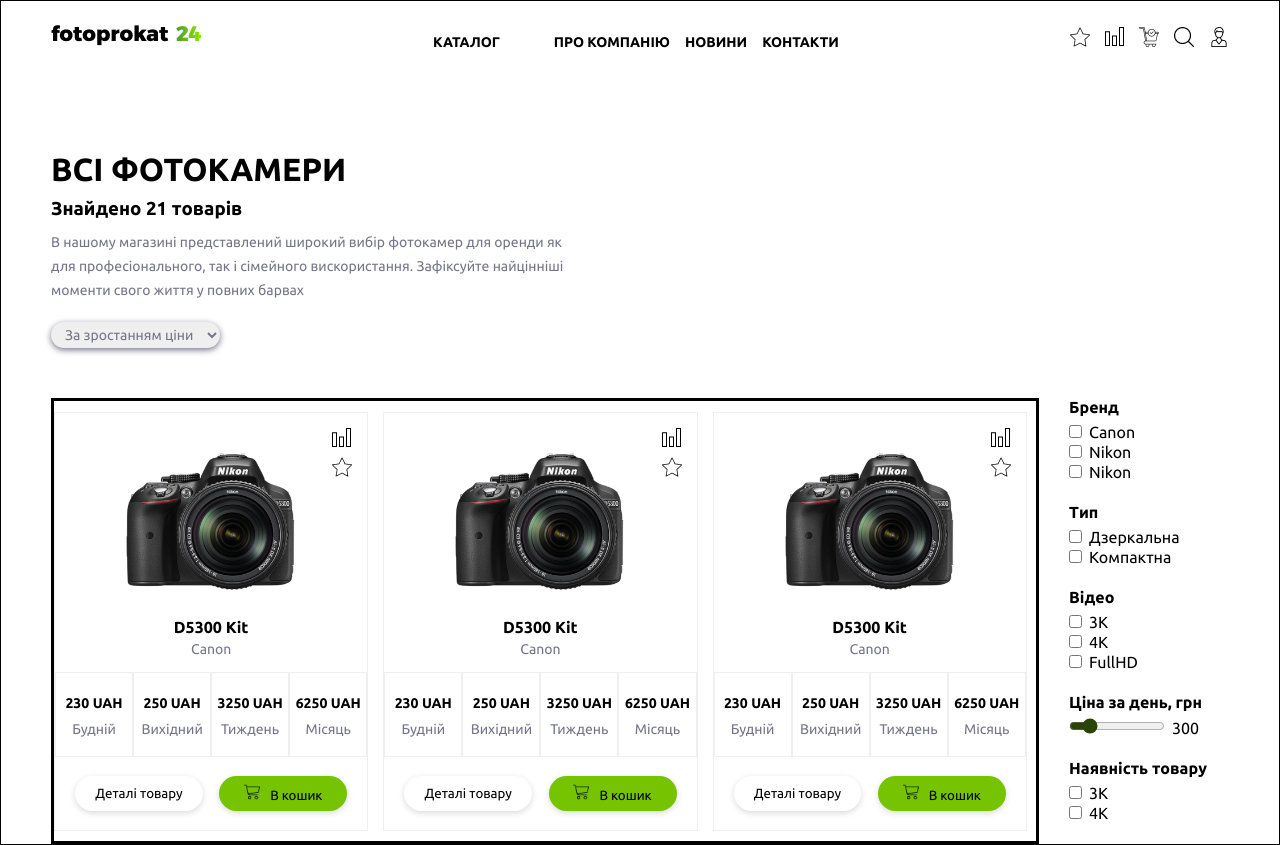
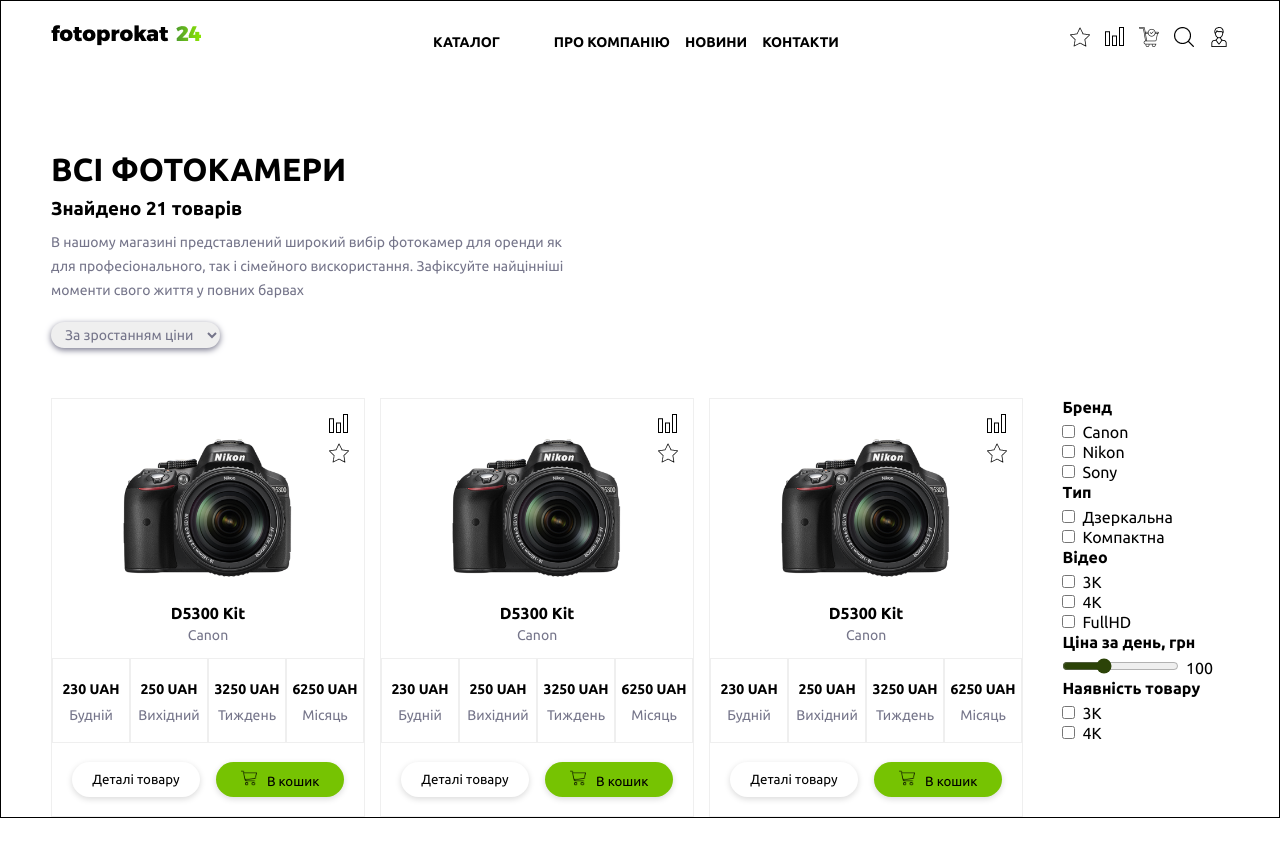
Before and after one commit to MPoliarush/Online-shop, a React (Create React App) app in the folder front/: page /product-camera in a window 1280 px wide. After the commit the page ends 818 px from the top, so only its background shows below. Built offline with nearby package versions, Linux system fonts and the light colour scheme.

Commit message:
catalog page

```diff
--- a/front/src/components/CatalogCamera.css
+++ b/front/src/components/CatalogCamera.css
@@ -72,7 +72,7 @@
     align-items: center;
     flex-wrap: wrap;
    gap:15px;
-    border: solid;
+
   }
 
   .goods-container .card-frame{
@@ -83,11 +83,11 @@
 
   .side-bar{
     margin-left: 30px;
+    width:fit-content;
+
+    width: 170px;
   }
 
-  .select-block{
-    margin-bottom: 20px;
-  }
 
   .select-block p{
     font-weight: 700;
@@ -102,8 +102,10 @@
     margin-left: 7px;
   }
 
+
   #myRange{
-    width: 60%;
+    width: 70%;
+
   }
 
   .select-block input:checked {
--- a/front/src/components/CatalogCamera.js
+++ b/front/src/components/CatalogCamera.js
@@ -1,8 +1,17 @@
+import { useState } from 'react'
 import ProductIntro from './ProductIntro'
 import Header from './Header'
 
 
 function CatalogCamera(){
+    const [rangeVal, setRangeValue]=useState('100')
+
+    function rangeValue(event){
+        console.log(event.target.value)
+        setRangeValue(event.target.value)
+    }
+
+
     return (
         <>
 
@@ -28,7 +37,7 @@ function CatalogCamera(){
                                 <p>Бренд</p>
                                 <div><input type='checkbox' id='canon' name='brand'/><label htmlFor='canon'>Canon</label></div>
                                 <div><input type='checkbox' id='nikon' name='brand'/><label htmlFor='nikon'>Nikon</label></div>
-                                <div><input type='checkbox' id='sony' name='brand'/><label htmlFor='sony'>Nikon</label></div>
+                                <div><input type='checkbox' id='sony' name='brand'/><label htmlFor='sony'>Sony</label></div>
                             </div>
                             <div className='select-block'>
                                 <p>Тип</p>
@@ -43,7 +52,7 @@ function CatalogCamera(){
                             </div>
                             <div className='select-block'>
                                 <p>Ціна за день, грн</p>
-                                <div><input type="range" min="1" max="300" id="myRange"/><label htmlFor='FullHD'>300</label></div>
+                                <div className='range'><input type="range" min="1" max="300" id="myRange" value='100' onChange={rangeValue}/><label htmlFor='FullHD'>{rangeVal}</label></div>
 
 
                             </div>
--- a/front/src/components/Header.js
+++ b/front/src/components/Header.js
@@ -6,12 +6,12 @@ function Header(){
 const [mouseOvered, setMouseOvered]=useState(false)
 
 function catalogHover(event){
-  console.log('overedHeader')
+
   setMouseOvered(true)
 }
 
 function catalogUnhover(event){
-  console.log('overed')
+
   setMouseOvered(false)
 }
 
```
